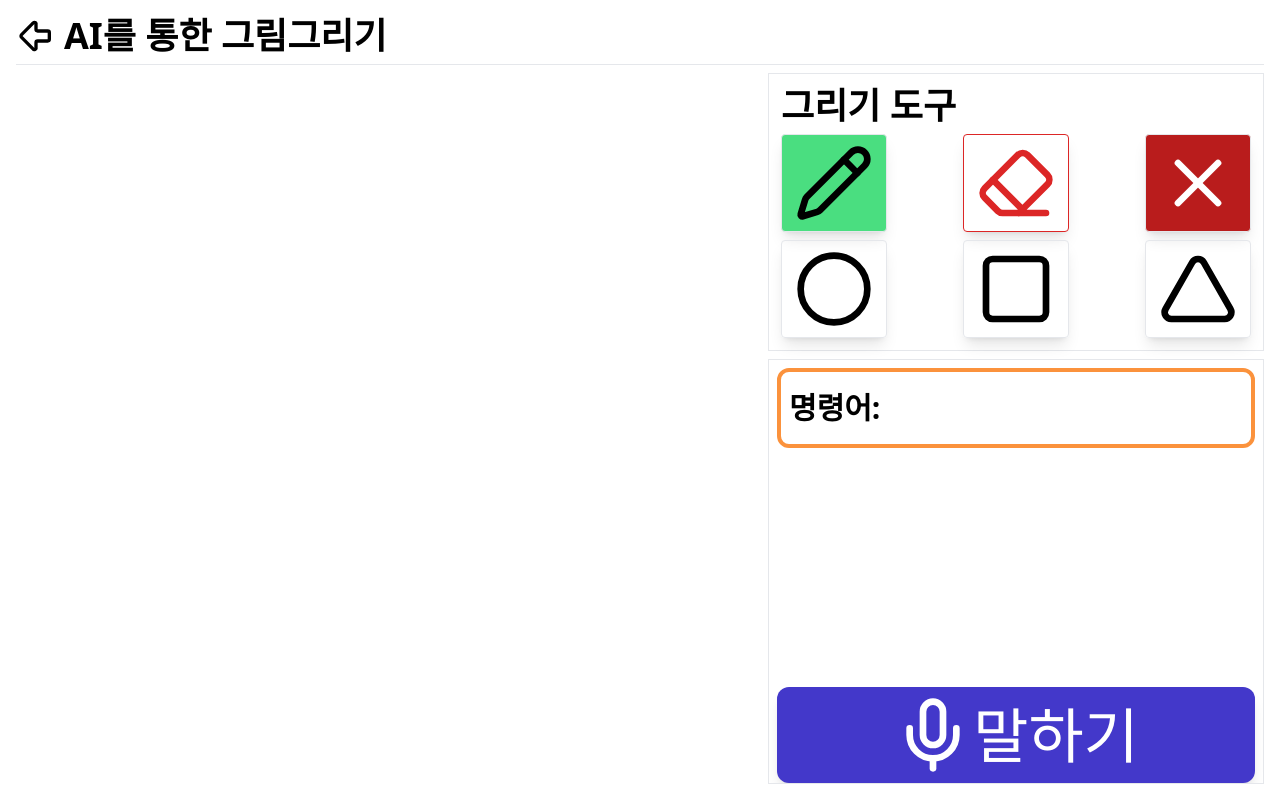
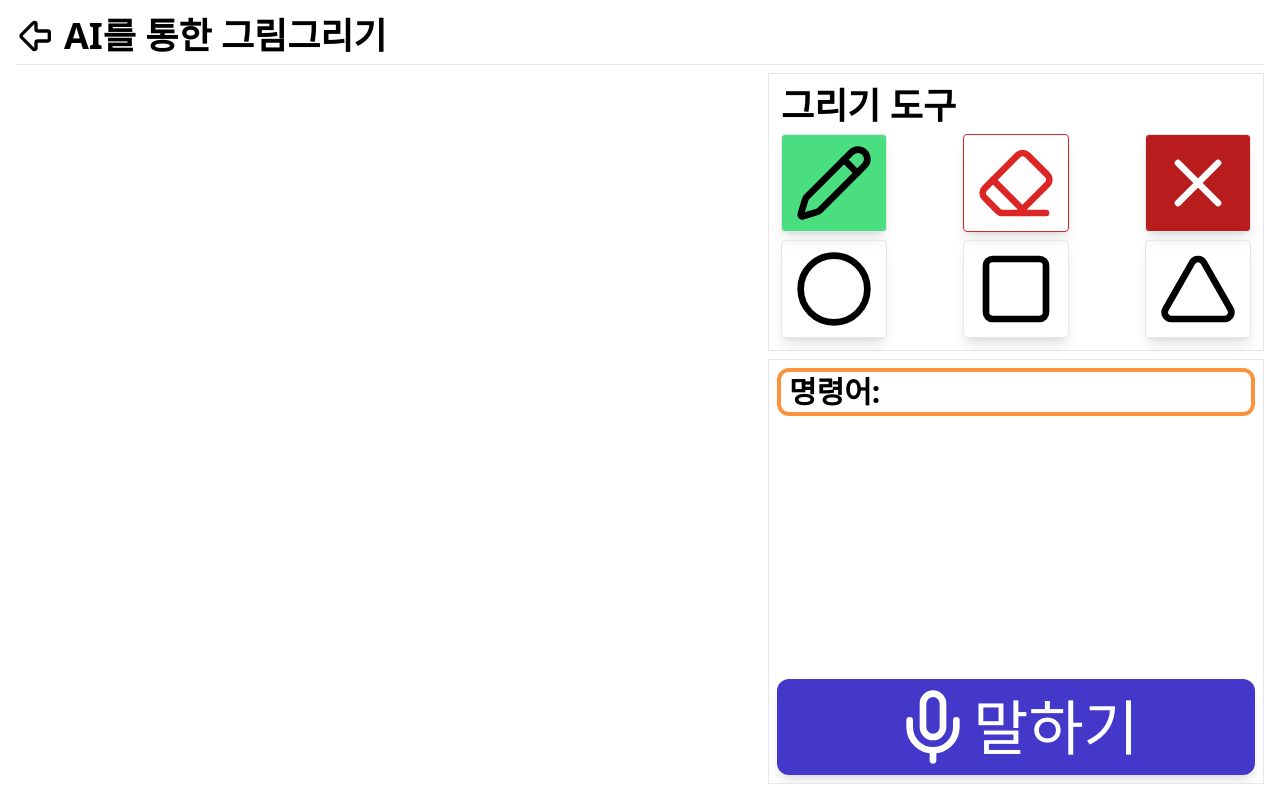
Before and after one commit to circuluspibo/piCare-front, a React (Vite) app: page /draw in a window 1280 px wide. Built offline with nearby package versions, Linux system fonts and the light colour scheme; no server answers.

Commit message:
제출전 최종 업데이트

```diff
--- a/src/pages/DrawPage.jsx
+++ b/src/pages/DrawPage.jsx
@@ -350,8 +350,6 @@ export default function DrawPage() {
 
   // 이미지 생성 API
   const handleGenerateImg = useCallback(async () => {
-    console.log("prompt = ", sketchPrompt);
-
     // Show Loading
     setLoading(true);
     setLoadingText("이미지 생성을 위한 AI 모델로 전환중");
@@ -364,12 +362,12 @@ export default function DrawPage() {
       if (!blob) {
         throw new Error("Failed to make blob file - handleGenerateImg()");
       }
-
+      console.log(`애니메이션 스타일로 ${sketchPrompt}`)
       const formData = new FormData();
       formData.append("file", blob, "sketch.png");
       formData.append(
         "prompt",
-        `애니메이션 스타일로 생성해줘, ${sketchPrompt}`
+        `애니메이션 스타일로 ${sketchPrompt}`
       );
       formData.append("seed", 0);
 
@@ -407,8 +405,7 @@ export default function DrawPage() {
 
   const PREPARE_KEY = "AI_MODEL_PREPARED";
   const handleStopAndGenerate = useCallback(async () => {
-    await handleStopRecording();
-
+    handleStopRecording();
     const prepared = sessionStorage.getItem(PREPARE_KEY);
     if (prepared !== "true") {
       sessionStorage.setItem(PREPARE_KEY, "true");
@@ -511,9 +508,9 @@ export default function DrawPage() {
             </div>
           </div>
 
-          <div className="border px-2 rounded-md flex-1 overflow-hidden">
-            <div className="flex flex-col space-y-4 h-full justify-between">
-              <p className="border-4 border-orange-400 flex items-center h-20 text-3xl text-black py-1 rounded-xl font-bold px-2 mt-2">
+          <div className="border p-2 rounded-md flex-1 overflow-hidden">
+            <div className="flex flex-col space-y-2 h-full justify-between">
+              <p className="border-4 border-orange-400 flex items-center h-12 text-3xl text-black rounded-xl font-bold px-2">
                 명령어: {questionList[questionList.length - 1]}
               </p>
               <MicToggleButton
```
